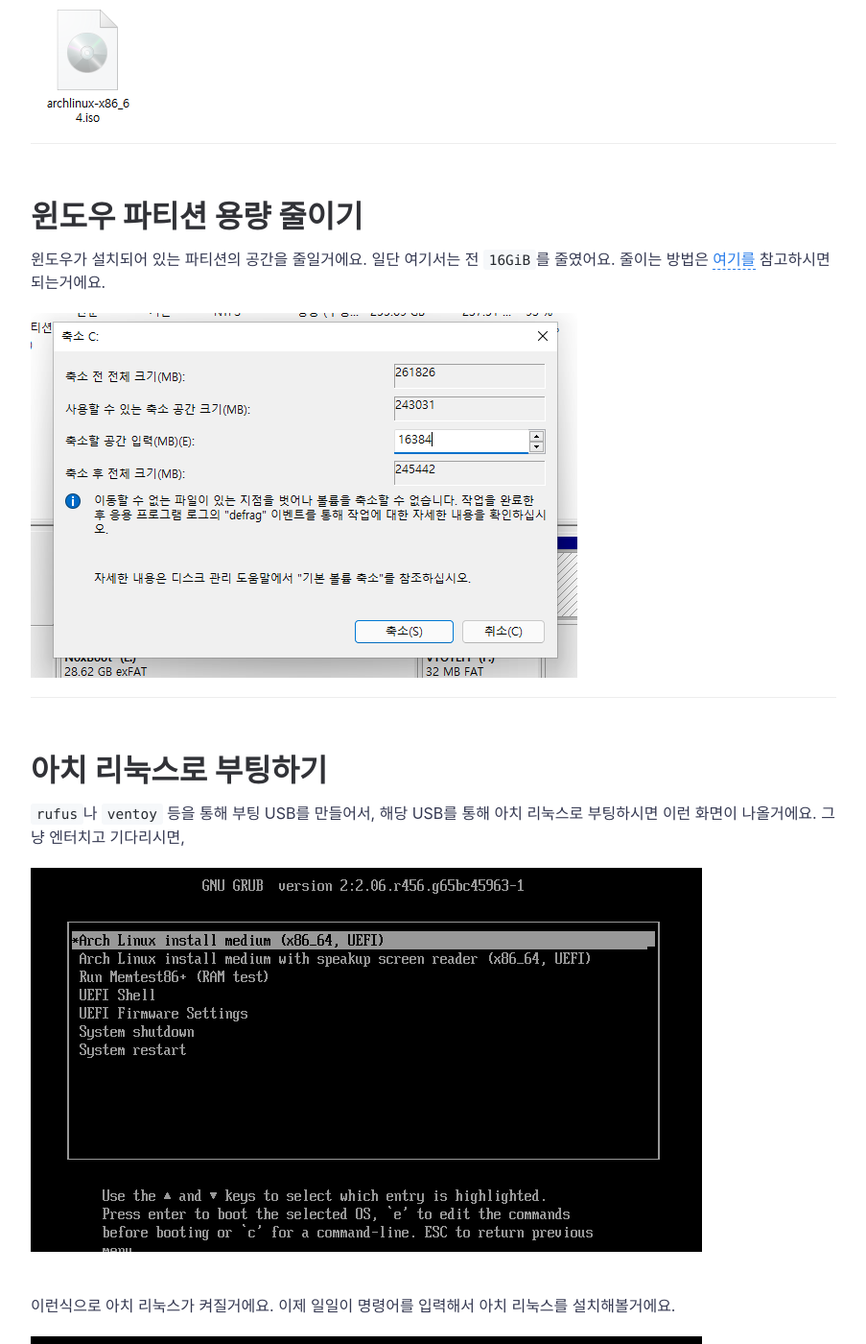
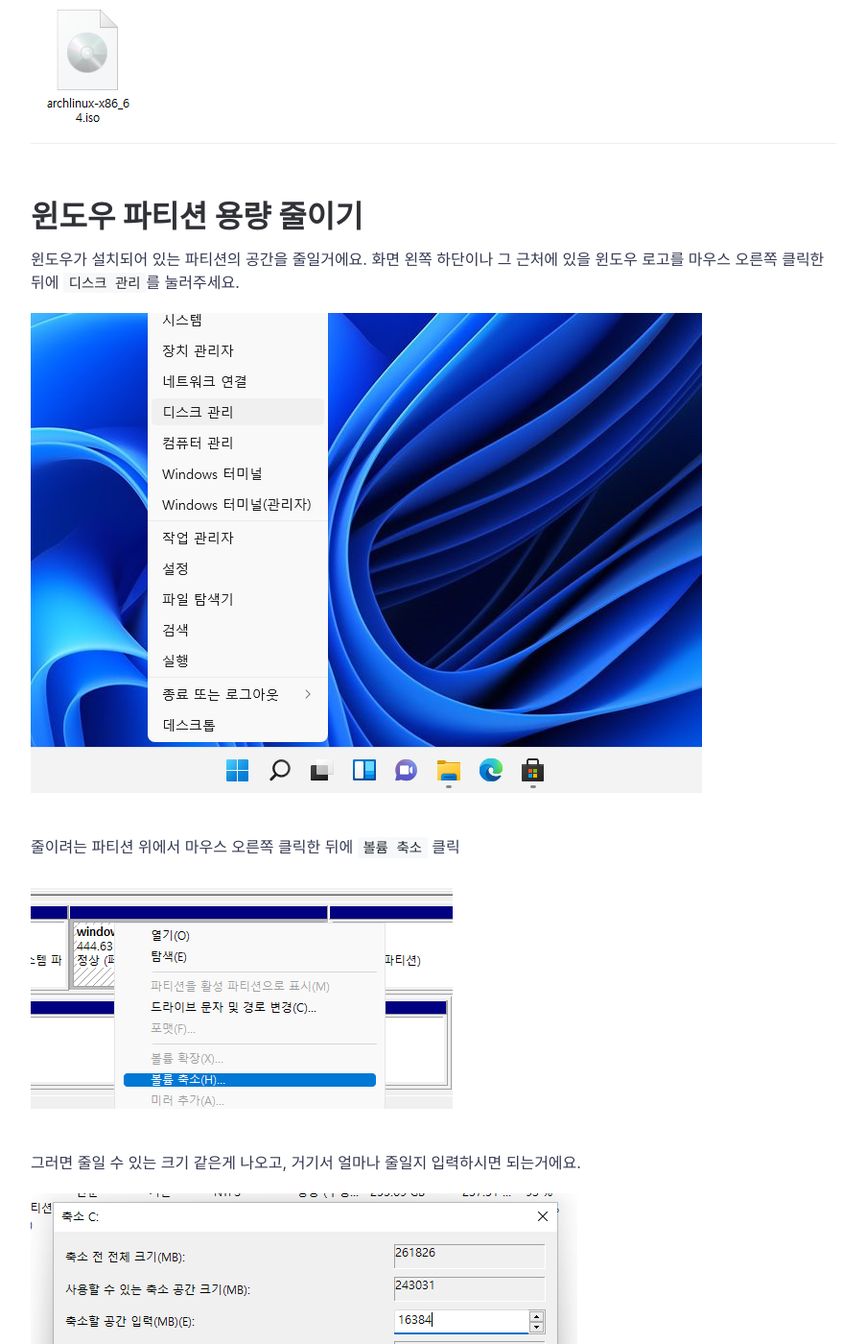
Before and after one commit to hyeon-js/blog, a Jekyll site: the page built from _pages/archlinux-dualboot.md, in a window 1280 px wide and 1400 px high, scrolled down 2870 px. Shown: the whole window at 96% size, without its empty margins (188-1091 px from the left). Built offline with Jekyll 4.4.1, drawn with Linux system fonts in a browser that asks for light colours; comment, search, counter and statistics services are not loaded; some of the changed text lies outside the part shown.

Commit message:
posts merged

```diff
--- a/_pages/archlinux-dualboot.md
+++ b/_pages/archlinux-dualboot.md
@@ -35,10 +35,30 @@ featured-img: archlinux-dualboot.jpg
 
 # 윈도우 파티션 용량 줄이기
 
-윈도우가 설치되어 있는 파티션의 공간을 줄일거에요. 일단 여기서는 전 `16GiB`를 줄였어요.
-줄이는 방법은 [여기를](./windows-disk-partition) 참고하시면 되는거에요.
+윈도우가 설치되어 있는 파티션의 공간을 줄일거에요.
+화면 왼쪽 하단이나 그 근처에 있을 윈도우 로고를 마우스 오른쪽 클릭한 뒤에 `디스크 관리`를 눌러주세요.
+
+![image]({{site.url}}{{site.baseurl}}/assets/images/archlinux-dualboot/38.png)
+
+<br />
+줄이려는 파티션 위에서 마우스 오른쪽 클릭한 뒤에 `볼륨 축소` 클릭
+
+![image]({{site.url}}{{site.baseurl}}/assets/images/archlinux-dualboot/39.png)
+
+<br />
+그러면 줄일 수 있는 크기 같은게 나오고, 거기서 얼마나 줄일지 입력하시면 되는거에요.
 
 ![image]({{site.url}}{{site.baseurl}}/assets/images/archlinux-dualboot/5.png)
+
+<br />
+일단 여기서는 전 `16GiB`를 줄였어요.
+
+![image]({{site.url}}{{site.baseurl}}/assets/images/archlinux-dualboot/41.png)
+
+<br />
+
+윈도우는 용량을 표시할 때 `1024`로 나뉘눟고 `2진 접두어` 대신 `10진 접두어`를 사용해요.
+따라서, 저기서는 `16GB`라고 뜨지만, 실제로는 `16GiB`에요.
 
 ***
 <br />
```
Also changed, not shown: assets/images/archlinux-dualboot/38.png (renamed from assets/images/windows-disk-partition/0.png), assets/images/archlinux-dualboot/39.png (renamed from assets/images/thumb/windows-disk-partition.png), assets/images/archlinux-dualboot/40.png (renamed from assets/images/windows-disk-partition/2.png), assets/images/archlinux-dualboot/41.png (renamed from assets/images/windows-disk-partition/3.png), assets/images/windows-disk-partition/1.png (deleted).
